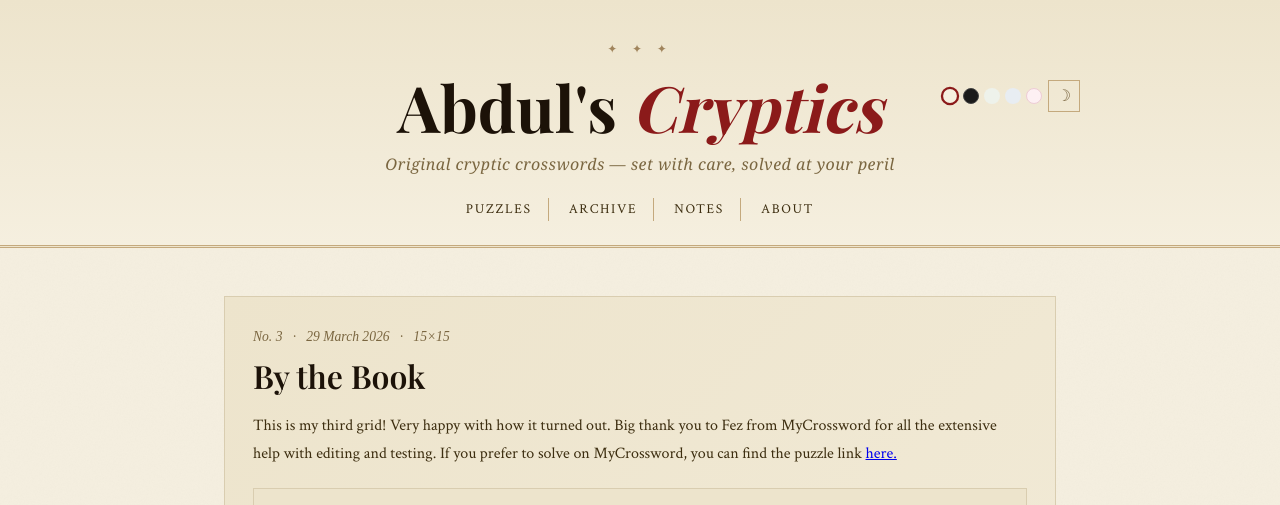
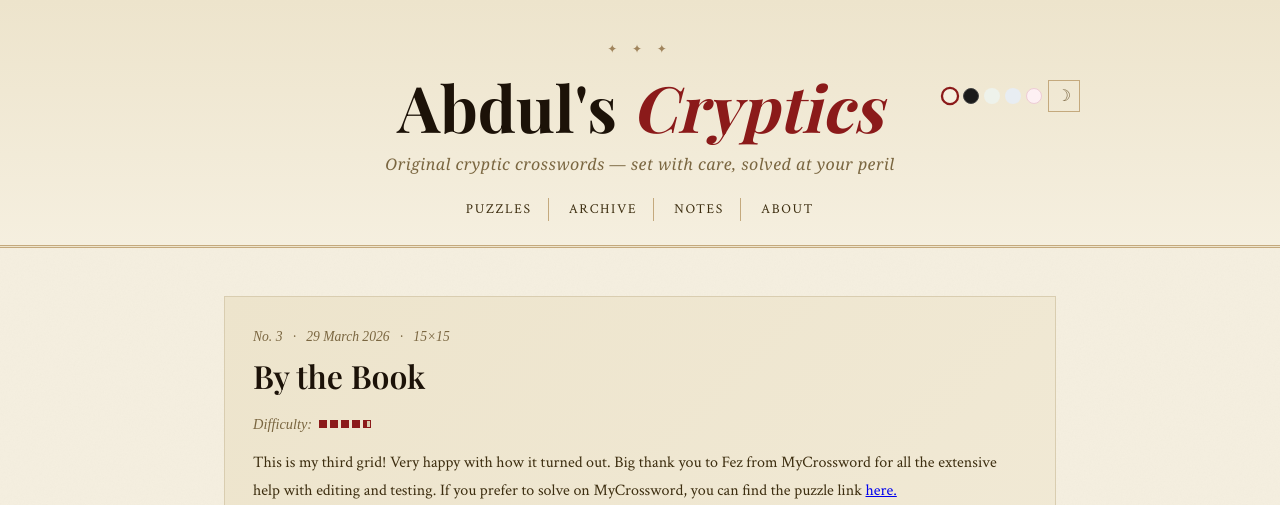
Before and after one commit to abdulkhaleddd/abdulkhaleddd.github.io, a Jekyll site: the page built from _puzzles/puzzle-003.md, in a window 1280 px wide and 900 px high, cut to the strip 0-505 px from the top of the window. Built offline with Jekyll 4.4.1, drawn with Linux system fonts in a browser that asks for light colours; some web fonts are replaced.

Commit message:
Update puzzle-003.md

```diff
--- a/_puzzles/puzzle-003.md
+++ b/_puzzles/puzzle-003.md
@@ -5,6 +5,7 @@ number: 3
 date: 2026-03-29
 grid_size: "15×15"
 difficulty: 4.5
+difficulty_pips: '<span class="pip filled"></span><span class="pip filled"></span><span class="pip filled"></span><span class="pip filled"></span><span class="pip half"></span>'
 solution_slug: "solution-003"
 embed: '<iframe height="700px" width="100%" allow="web-share; fullscreen" style="border:none; width: 100% !important; position: static;display: block !important; margin: 0 !important;" src="https://puzzleme.amuselabs.com/pmm/crossword?id=0c92674d&set=c894b0730a2cca68d97e1ace51faaefa43e00a77d5602ec4e7ed4f98904af969&embed=1" aria-label="Puzzle Me Game"> </iframe>'
 tags: [Cryptic, 15×15]
```
